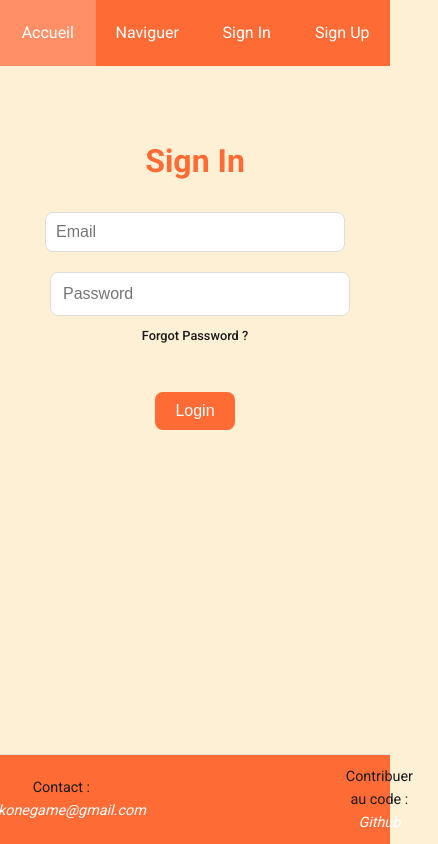
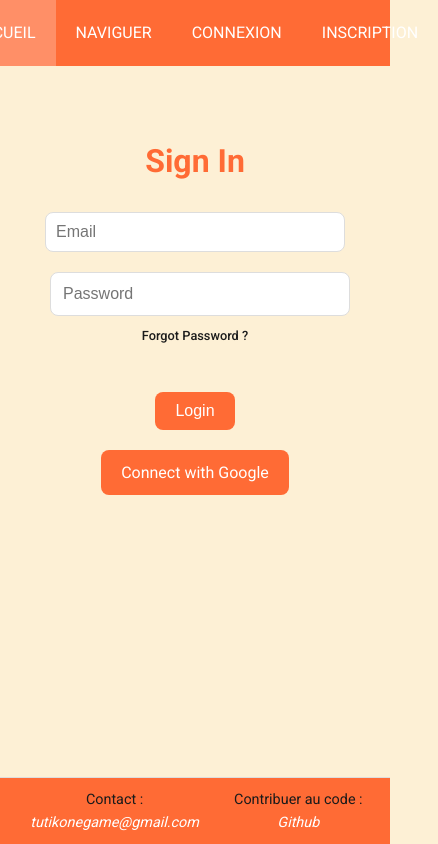
Before and after one commit to RobinMenestret/Tutikone, a React (Vite) app in the folder frontend/: page /login in a window 390 px wide. Shown: the whole page, 438 px wide, since content can reach past the window. Built offline with nearby package versions, Linux system fonts and the light colour scheme; no server answers.

Commit message:
correct phone print

```diff
--- a/frontend/src/components/Footer.css
+++ b/frontend/src/components/Footer.css
@@ -16,7 +16,7 @@
     display: flex;
     justify-content: center;
     align-items: center;
-    gap: 200px;
+    gap: 5%;
   }
 
   .footer a {
--- a/frontend/src/components/Navbar.css
+++ b/frontend/src/components/Navbar.css
@@ -49,3 +49,6 @@
   .navbar-name:hover {
     background-color: var(--background-color);
   }
+  .settings-button{
+    color: black;
+  }
--- a/frontend/src/components/Navbar.jsx
+++ b/frontend/src/components/Navbar.jsx
@@ -6,6 +6,7 @@ import { UserContext } from '../UserContext';
 function Navbar() {
   const { user, setUser } = useContext(UserContext);
   const [dropdownOpen, setDropdownOpen] = useState(false);
+  const [navbarOpen, setNavbarOpen] = useState(false);
   const navigate = useNavigate();
 
   const handleLogout = () => {
@@ -18,21 +19,25 @@ function Navbar() {
     setDropdownOpen(!dropdownOpen);
   };
 
+  const toggleNavbar = () => {
+    setNavbarOpen(!navbarOpen);
+  };
+
   return (
-    <nav className="navbar">
+    <nav className={`navbar ${navbarOpen ? 'open' : ''}`}>
       <ul className="navbar-list">
-        <li className="navbar-item"><Link to="/">Accueil</Link></li>
-        {user && <li className="navbar-item"><Link to="/contribute">Contribuer</Link></li>}
-        <li className="navbar-item"><Link to="/browse">Naviguer</Link></li>
-        {user && <li className="navbar-item"><Link to="/settings">Settings</Link></li>}
-        {!user && <li className="navbar-item"><Link to="/login">Sign In</Link></li>}
-        {!user && <li className="navbar-item"><Link to="/register">Sign Up</Link></li>}
+        <li className="navbar-item"><Link to="/">ACCUEIL</Link></li>
+        {user && <li className="navbar-item"><Link to="/contribute">CONTRIBUER</Link></li>}
+        <li className="navbar-item"><Link to="/browse">NAVIGUER</Link></li>
+        {!user && <li className="navbar-item"><Link to="/login">CONNEXION</Link></li>}
+        {!user && <li className="navbar-item"><Link to="/register">INSCRIPTION</Link></li>}
         {user && (
           <li className="navbar-item">
             <div className="navbar-name" onClick={toggleDropdown}>
               <p>{user.username.toUpperCase()}</p>
               {dropdownOpen && (
                 <div className="dropdown-menu">
+                  <Link to="/settings"><p>Settings</p></Link>
                   <button onClick={handleLogout}>Logout</button>
                 </div>
               )}
--- a/frontend/src/pages/Home.css
+++ b/frontend/src/pages/Home.css
@@ -2,28 +2,6 @@
     text-align: left;
     padding-left: 0;
     margin: 20px;
-  }
-
-  .examples {
-    display: flex;
-    justify-content: center;
-    text-align: center;
-    gap: 20px;
-    margin-top: 20px;
-  }
-
-  .example {
-    flex: 1;
-    max-width: 30%;
-  }
-
-  .example img {
-    max-width: 100%;
-    height: auto;
-  }
-
-  .example p {
-    margin-top: 10px;
   }
   .rules {
     margin : 20px;
--- a/frontend/src/pages/Login.jsx
+++ b/frontend/src/pages/Login.jsx
@@ -56,6 +56,8 @@ function Login() {
     }
   };
 
+  const googleAuthUrl = `https://accounts.google.com/o/oauth2/auth?client_id=${process.env.REACT_APP_CLIENT_GOOGLE}&redirect_uri=${process.env.REACT_APP_REDIRECT_GOOGLE}&response_type=code&scope=openid%20email%20profile`;
+
   return (
     <div className="login module">
       <h1>Sign In</h1>
@@ -81,6 +83,7 @@ function Login() {
         <button type="submit" className="button">Login</button>
       </form>
       {message && <p>{message}</p>}
+      <a href={googleAuthUrl} className="button">Connect with Google</a>
     </div>
   );
 }
```
